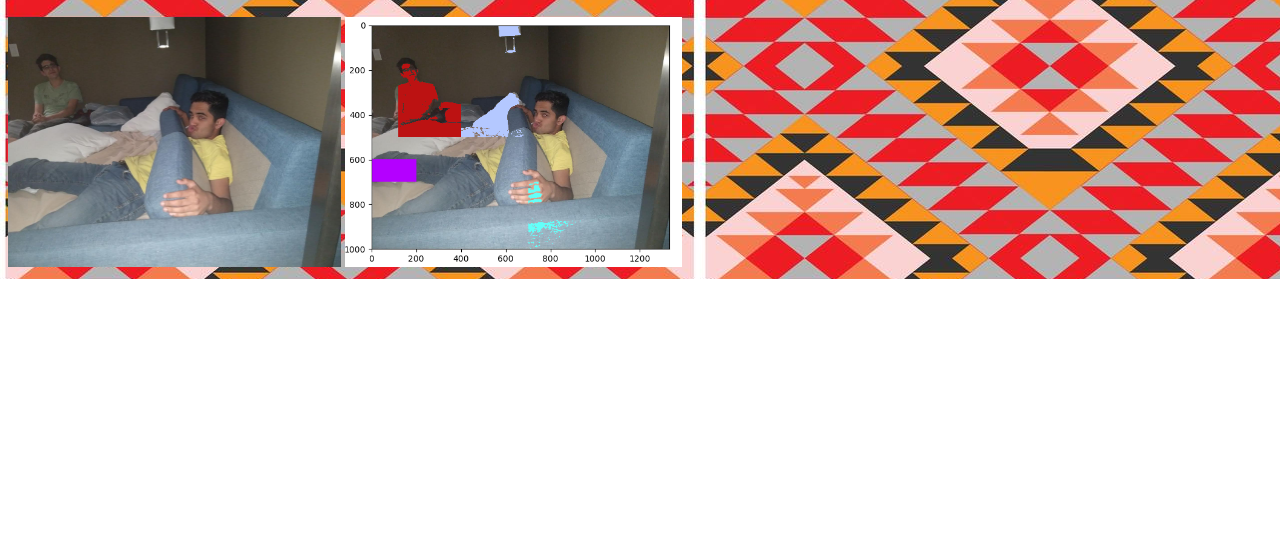
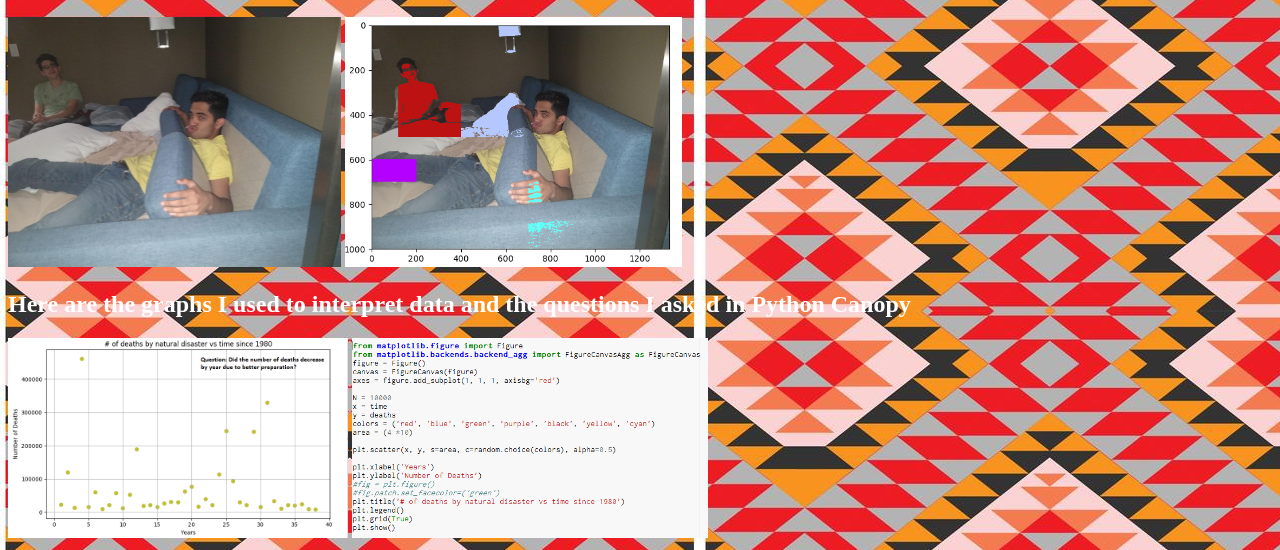
Before and after one commit to benjaminbestmann/csp2018, a plain HTML site: page MyWebsite(2)/portfolio.html in a window 1280 px wide. Shown: the part 1649-2199 px from the top of the page. Before the commit the page ends 1928 px from the top, so only its background shows below. Drawn offline with Linux system fonts and the light colour scheme.

Commit message:
Update portfolio.html

```diff
--- a/MyWebsite(2)/portfolio.html
+++ b/MyWebsite(2)/portfolio.html
@@ -50,5 +50,7 @@
     <h2><font color ="white">And this is the result of that program</font></h2>
     <img src ="pictures/anmol.jpg" height ="250"> <img src ="pictures/imageAfter.png" height ="250">
     </br>
+	<h2><font color ="white"> Here are the graphs I used to interpret data and the questions I asked in Python Canopy</font></h2>
+    <img src ="pictures/finalgrpah.PNG" height = "200"> <img src ="pictures/codegraph.PNG" height = "200"
 	  </body>
 	</html>
```
